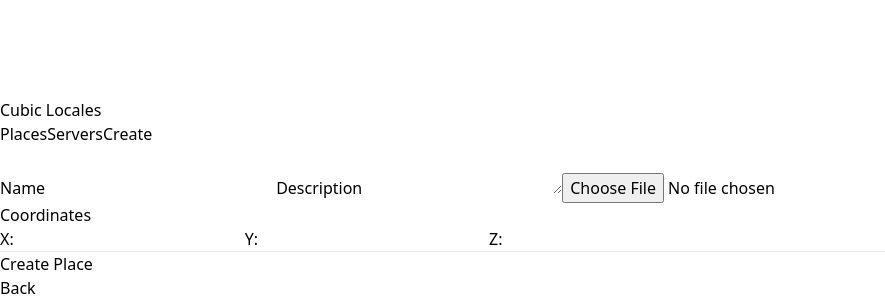
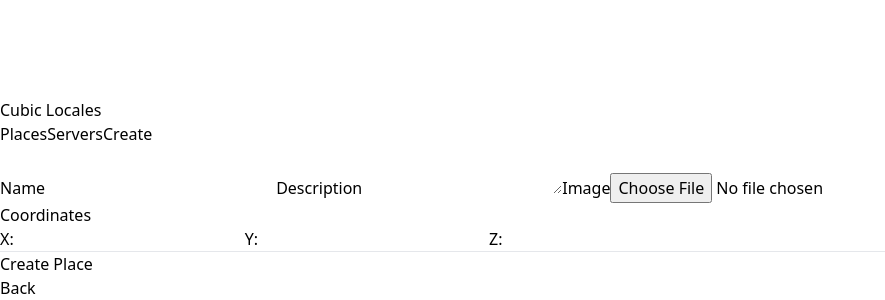
Before and after one commit to JudahL/MCPlaces-ReactClient, a React (Vite) app: page /create-place in a window 1280 px wide. Shown: the part 1182-1482 px from the top of the page, without its empty margins (0-885 px from the left). Built offline with nearby package versions, Linux system fonts and the light colour scheme.

Commit message:
Added label for image selector

```diff
--- a/src/components/PlacesCreate/PlacesCreate.jsx
+++ b/src/components/PlacesCreate/PlacesCreate.jsx
@@ -59,8 +59,10 @@ function PlacesCreate() {
       zCoordsInputRef.current.value
     );
     try {
-      const imageUrl = await uploadImage(imageInputRef.current.files[0]);
-      placeToSubmit.imageName = imageUrl;
+      if (imageInputRef.current.files[0] != undefined) {
+        const imageUrl = await uploadImage(imageInputRef.current.files[0]);
+        placeToSubmit.imageName = imageUrl;
+      }
       isEditing
         ? await editPlace(params.placeId, placeToSubmit)
         : await addNewPlace(placeToSubmit);
@@ -95,9 +97,16 @@ function PlacesCreate() {
           label="Description"
           ref={descriptionInputRef}
         />
+        <label
+          htmlFor="imageSelector"
+          className="block mt-6 text-gray-700 font-bold text-2xl"
+        >
+          Image
+        </label>
         <input
           className="mt-4 w-full rounded-lg border border-gray-300 bg-white text-gray-600 cursor-pointer file:border-none file:bg-emerald-700 file:text-gray-50 file:rounded-l-lg file:p-2 file:hover:bg-emerald-600"
           type="file"
+          id="imageSelector"
           accept="image/*"
           ref={imageInputRef}
         />
```
